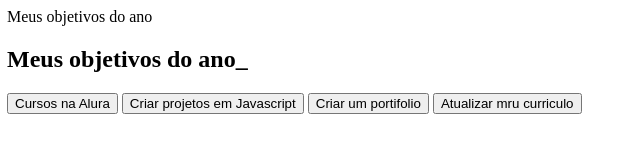
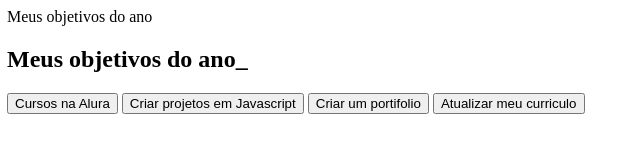
Before and after one commit to kamyllymcp/site-de-metas, a plain HTML site: page index.html in a window 1280 px wide. Shown: the full height of the page, 1-641 px from the left. Drawn offline with Linux system fonts and the light colour scheme.

Commit message:
site de metas

```diff
--- a/index.html
+++ b/index.html
@@ -15,7 +15,7 @@
         <button class="botao">Cursos na Alura</button>
         <button class="botao">Criar projetos em Javascript</button>
         <button class="botao">Criar um portifolio</button>
-        <button class="botao">Atualizar mru curriculo</button>
+        <button class="botao">Atualizar meu curriculo</button>
  </div>
 </section>
 
```
